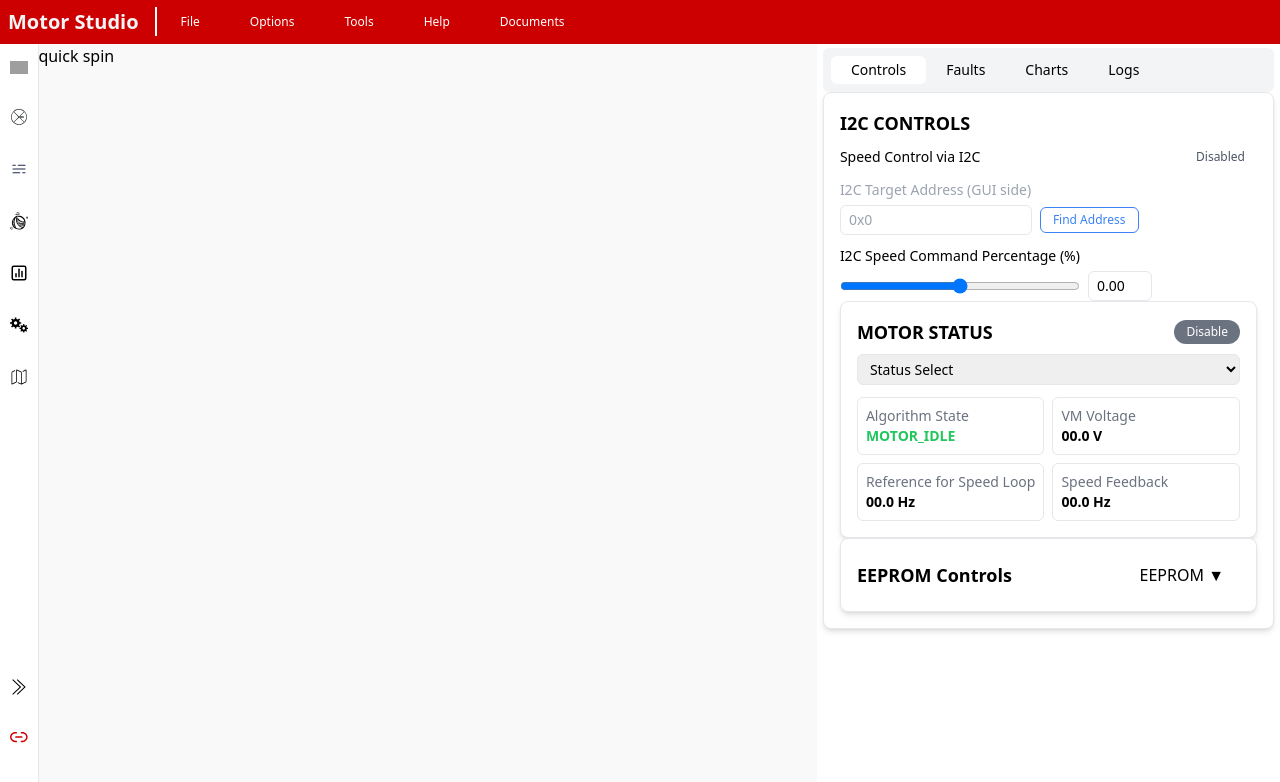
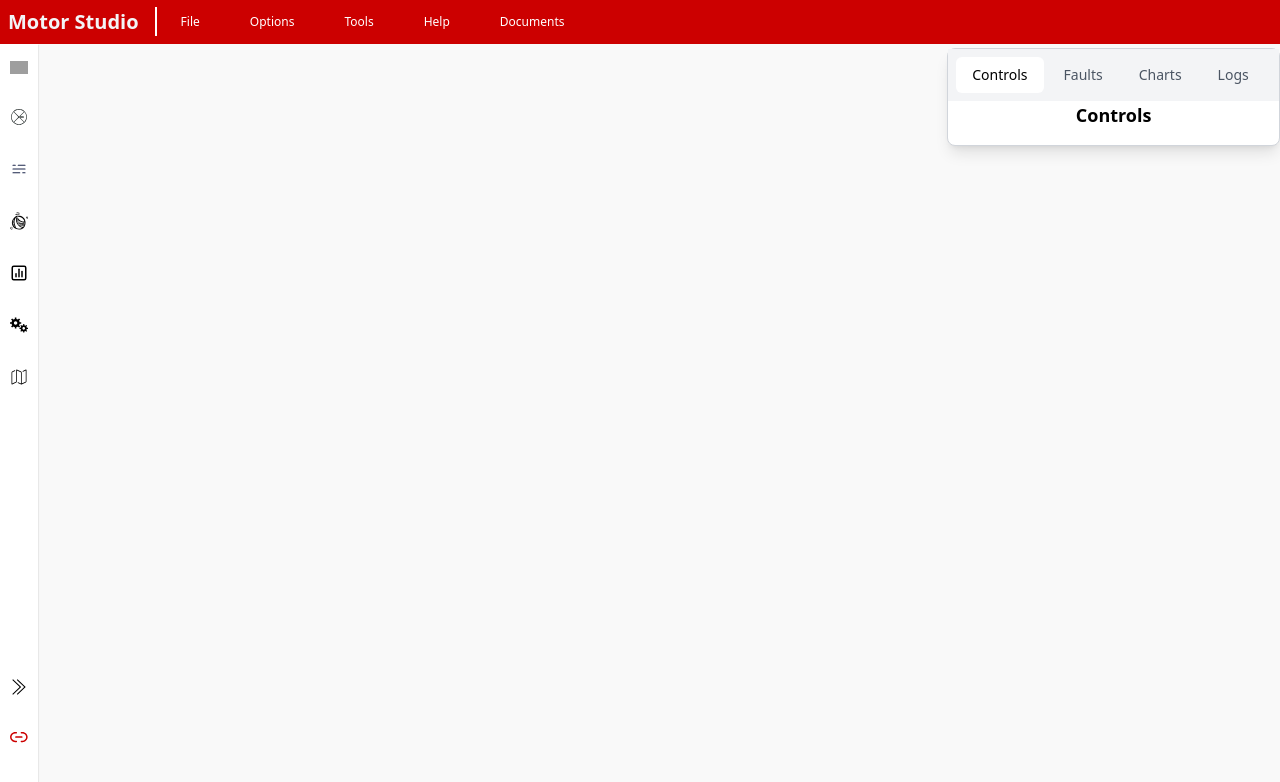
Before and after one commit to Vigneshkumar-05/project, a React (Vite) app: page /#/quickspin in a window 1280 px wide. Shown: the top 782 px of the page. Built offline with nearby package versions, Linux system fonts and the light colour scheme; grey boxes are pictures that could not be loaded.

Commit message:
Modified application structure and Included build file

```diff
--- a/src/ui/components/RightPanel/Controls.tsx
+++ b/src/ui/components/RightPanel/Controls.tsx
@@ -2,81 +2,8 @@ import React from "react";
 
 const Controls: React.FunctionComponent = () => {
   return (
-    <div className="border p-4 rounded-lg shadow-md bg-white">
-      <h2 className="text-lg font-bold mb-2">I2C CONTROLS</h2>
-      <div className="flex items-center justify-between mb-2">
-        <span className="text-sm font-medium">Speed Control via I2C</span>
-        <button className="px-3 py-1 text-xs font-medium text-gray-600  rounded-full">
-          Disabled
-        </button>
-      </div>
-      <div className="mb-2">
-        <label className="text-sm font-medium text-gray-400">
-          I2C Target Address (GUI side)
-        </label>
-        <div className="flex items-center space-x-2 mt-1">
-          <input
-            type="text"
-            value="0x0"
-            className="border px-2 py-1 rounded-md text-sm text-gray-400 w-48"
-            readOnly
-          />
-          <button className="px-3 py-1 text-xs font-medium rounded-md border border-blue-500 text-blue-500">
-            Find Address
-          </button>
-        </div>
-      </div>
-      <div>
-        <label className="text-sm font-medium ">
-          I2C Speed Command Percentage (%)
-        </label>
-        <div className="flex gap-2">
-          <input type="range" min="0" max="100" className="w-60 mt-1" />
-          <input
-            type="number"
-            value="0.00"
-            className="border px-2 py-1 rounded-md text-sm w-16 mt-1"
-            readOnly
-          />
-        </div>
-      </div>
-
-      <div className="border p-4 rounded-lg shadow-md bg-white">
-        <div className="flex items-center justify-between mb-2">
-          <h2 className="text-lg font-bold">MOTOR STATUS</h2>
-          <button className="px-3 py-1 text-xs font-medium text-white bg-gray-500 rounded-full">
-            Disable
-          </button>
-        </div>
-        <select className="border px-2 py-1 rounded-md w-full text-sm">
-          <option>Status Select</option>
-        </select>
-        <div className="grid grid-cols-2 gap-2 mt-3 text-sm">
-          <div className="border p-2 rounded-md">
-            <span className="text-gray-500">Algorithm State</span>
-            <p className="font-bold text-green-500">MOTOR_IDLE</p>
-          </div>
-          <div className="border p-2 rounded-md">
-            <span className="text-gray-500">VM Voltage</span>
-            <p className="font-bold">00.0 V</p>
-          </div>
-          <div className="border p-2 rounded-md">
-            <span className="text-gray-500">Reference for Speed Loop</span>
-            <p className="font-bold">00.0 Hz</p>
-          </div>
-          <div className="border p-2 rounded-md">
-            <span className="text-gray-500">Speed Feedback</span>
-            <p className="font-bold">00.0 Hz</p>
-          </div>
-        </div>
-      </div>
-
-      <div className="border p-4 rounded-lg shadow-md bg-white flex justify-between items-center">
-        <span className="text-lg font-bold">EEPROM Controls</span>
-        <button className="px-4 py-2 text-black border-red-600 rounded-md">
-          EEPROM ▼
-        </button>
-      </div>
+    <div>
+      <h2 className="text-lg font-bold mb-4 text-center">Controls</h2>
     </div>
   );
 };
--- a/src/ui/components/RightPanel/Faults.tsx
+++ b/src/ui/components/RightPanel/Faults.tsx
@@ -2,29 +2,8 @@ import React from "react";
 
 const Faults: React.FunctionComponent = () => {
   return (
-    <div className="p-1">
-      <div className="flex justify-between">
-        <div className="text-xs text-blue-700 left-0 w-52">
-          Auto Read Fault Status
-        </div>
-        <div className="text-xs">Show Faults List</div>
-      </div>
-      <div className="mt-2 flex gap-2">
-        <button className="border text-xs font-normal px-2 py-0.5 text-red-700 border-red-700 hover:bg-red-700 hover:text-white rounded-md">
-          Red Faults
-        </button>
-        <button className="border text-xs font-normal px-2 py-0.5 text-red-700 border-red-700 hover:bg-red-700 hover:text-white rounded-md">
-          Clear Faults
-        </button>
-        <button className="border text-xs font-normal px-2 py-0.5 text-red-700 border-red-700 hover:bg-red-700 hover:text-white rounded-md">
-          Configure
-        </button>
-      </div>
-      <div className="h-96 content-center">
-        <p className="text-sm text-center font-semibold items-center">
-          No Faults Detected
-        </p>
-      </div>
+    <div>
+      <h2 className="text-lg font-bold mb-4 text-center">Faults</h2>
     </div>
   );
 };
--- a/src/ui/components/RightPanel/Logs.tsx
+++ b/src/ui/components/RightPanel/Logs.tsx
@@ -1,18 +1,9 @@
 import React from "react";
-import { FiSave, FiSlash } from "react-icons/fi";
-import { BsFilter } from "react-icons/bs";
 
 const Logs: React.FunctionComponent = () => {
   return (
     <div>
-      <div className="text-gray-500 flex space-x-3 justify-end mt-2 mb-2">
-        <BsFilter className="h-6 w-7" />
-        <FiSave className="h-5 w-5" />
-        <FiSlash className="h-5 w-5" />
-      </div>
-      <div className="text-xs text-gray-500 pl-1">
-        <p>No Logs Available</p>
-      </div>
+      <h2 className="text-lg font-bold mb-4 text-center">Logs</h2>
     </div>
   );
 };
--- a/src/ui/components/RightPanel/RightPanel.tsx
+++ b/src/ui/components/RightPanel/RightPanel.tsx
@@ -23,16 +23,15 @@ const RightPanel: React.FunctionComponent = () => {
   };
 
   return (
-    <div className="top-3 flex flex-col bg-white px-1.5 py-1 h-full">
-      <div className="bg-gray-100 rounded-md flex p-1">
-        <nav className="flex p-1 justify-evenly">
+    <div className="top-3 flex flex-col bg-white border border-gray-300 rounded-lg shadow-lg">
+      <nav className="flex space-x-1 border-spacing-10 bg-gray-100 p-2">
         {["Controls", "Faults", "Charts", "Logs"].map((tab) => (
           <button
             key={tab}
-              className={`px-5 py-1 rounded-md text-sm font-medium ${
+            className={`px-4 py-2 rounded-md text-sm font-medium ${
               activeTab === tab
                 ? "bg-white text-black"
-                  : "text-black bg-gray-100"
+                : "text-gray-600 hover:bg-gray-100 hover:text-black"
             }`}
             onClick={() => setActiveTab(tab)}
           >
@@ -40,8 +39,7 @@ const RightPanel: React.FunctionComponent = () => {
           </button>
         ))}
       </nav>
-      </div>
-      {renderContent()}
+      <div>{renderContent()}</div>
     </div>
   );
 };
--- a/src/ui/pages/QuickSpin.tsx
+++ b/src/ui/pages/QuickSpin.tsx
@@ -2,14 +2,8 @@ import RightPanel from "../components/RightPanel/RightPanel";
 
 const QuickSpin: React.FunctionComponent = () => {
   return (
-    <div className="flex justify-between">
-      <div>
-        <p>quick spin</p>
-      </div>
-
-      <div>
-        <RightPanel />
-      </div>
+    <div className="absolute top-12 right-0 w-[26%]">
+      <RightPanel />
     </div>
   );
 };
```
Also changed, not shown: 1 other file (tests, documents, lock files or other folders). Lines whose indentation alone changed are shown as unchanged.
